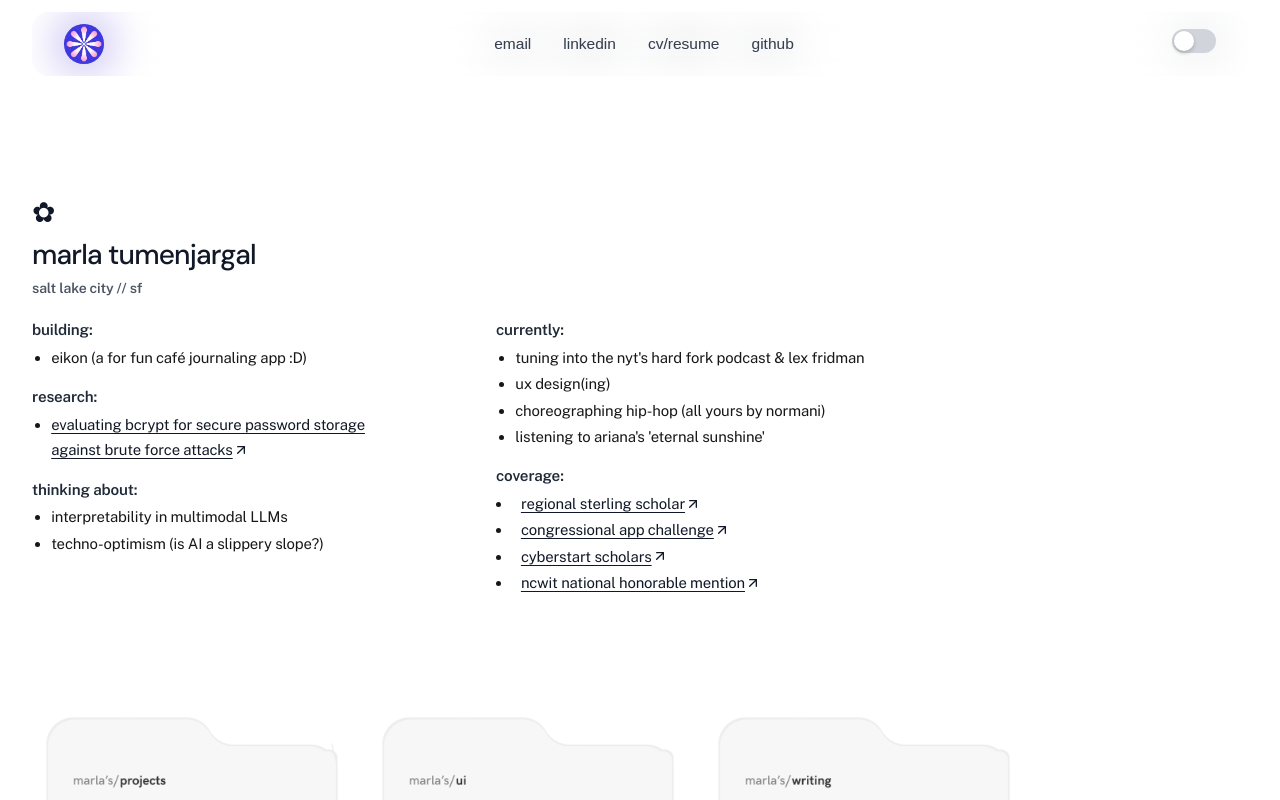
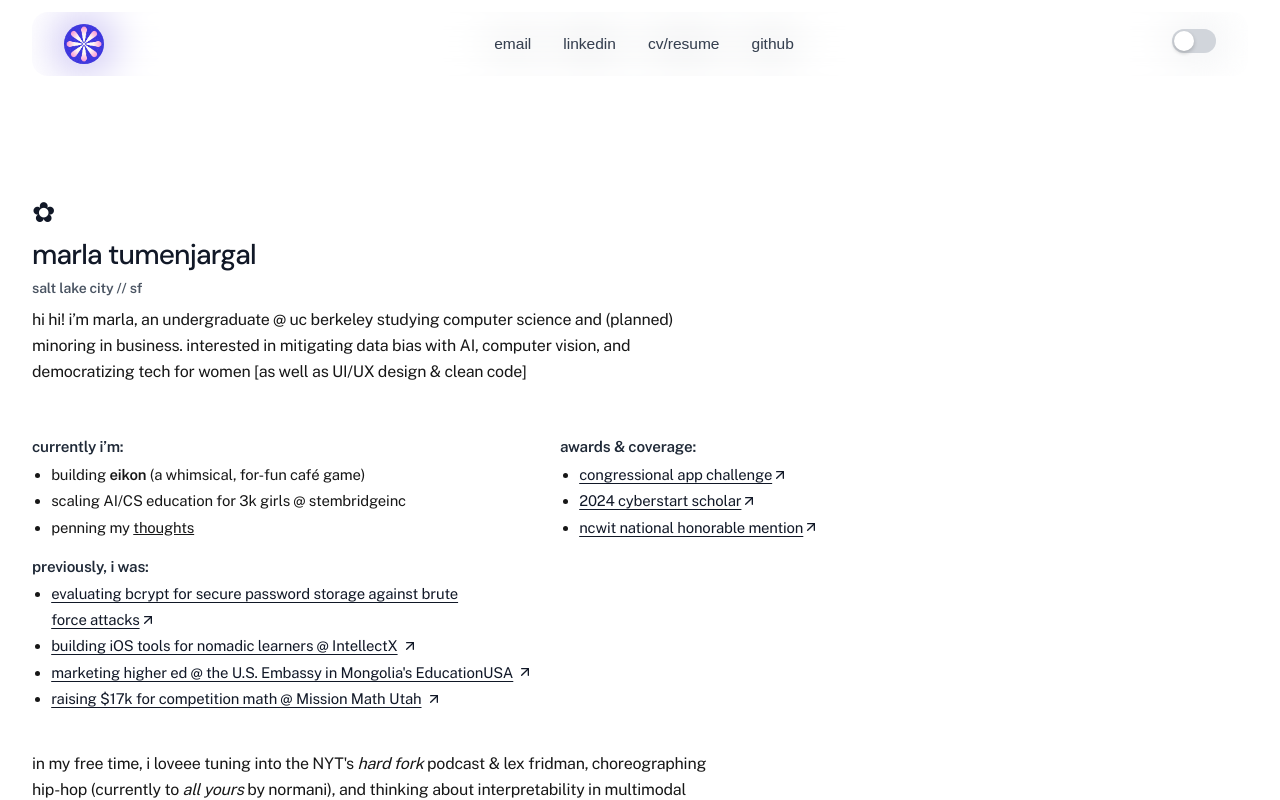
Before and after one commit to marla-tumenjargal/dashboard, a Next.js app in the folder dashboard/: page / in a window 1280 px wide. Shown: the top 800 px of the page. Built offline with nearby package versions, Linux system fonts and the light colour scheme.

Commit message:
more updates

```diff
--- a/dashboard/src/app/components/Hero.tsx
+++ b/dashboard/src/app/components/Hero.tsx
@@ -10,22 +10,28 @@ export default function Hero() {
                 <p className="hero-name">✿</p>
                 <p className="hero-name">marla tumenjargal</p>
                 <p className="hero-location">salt lake city // sf</p>
+
+                <div className="hero-bio">
+                    <p>
+                        hi hi! i’m marla, an undergraduate @ uc berkeley studying computer science and (planned) minoring in business. interested in mitigating data bias with AI, computer vision, and democratizing tech for women [as well as UI/UX design & clean code]
+                    </p>
+                </div>
             </div>
 
             <div className="hero-columns">
                 <div className="hero-column">
                     <div className="section">
-                        <p className="section-title">building:</p>
+                        <p className="section-title">currently i’m:</p>
                         <ul>
-                            <li>eikon (a for fun café journaling app :D)</li>
+                            <li>building <strong>eikon</strong> (a whimsical, for-fun café game)</li>
+                            <li>scaling AI/CS education for 3k girls @ stembridgeinc</li>
+                            <li>penning my <a href="/writing" className="underline">thoughts</a></li>
                         </ul>
                     </div>
 
                     <div className="section">
-                        <p className="section-title">research:</p>
+                        <p className="section-title">previously, i was:</p>
                         <ul>
-
-
                         <li>
                         <a
                             href="https://drive.google.com/file/d/1w1xmkq_HoUAaS_-eGr8OWHLERXESeL-e/view"
@@ -33,103 +39,105 @@ export default function Hero() {
                             rel="noopener noreferrer"
                             className="research-link"
                         >
-                            evaluating bcrypt for secure password storage
+                            evaluating bcrypt for secure password storage against brute
                             <br />
                             <span>
-                            against brute force attacks
+                            force attacks
                             <ArrowUpRight className="research-arrow" />
                             </span>
                         </a>
                         </li>
+                        <li>
+
+                        <a
+                            href="https://www.congressionalappchallenge.us/22-ut04/"
+                            className="research-link"
+                            target="_blank"
+                            rel="noopener noreferrer"
+                        >
+                            building iOS tools for nomadic learners @ IntellectX{' '}
+                            <ArrowUpRight className="research-arrow" />
+                        </a>
+                        </li>
 
 
-                        </ul>
-                        </div>
-                    <div className="section">
-                        <p className="section-title">thinking about:</p>
-                        <ul>
-                            <li>interpretability in multimodal LLMs</li>
-                            <li>techno-optimism (is AI a slippery slope?)</li>
+                        <li>
+                        <a
+                            href="https://educationusa.state.gov/centers/educationusa-mongolia"
+                            className="research-link"
+                            target="_blank"
+                            rel="noopener noreferrer"
+                        >
+                            marketing higher ed @ the U.S. Embassy in Mongolia's EducationUSA
+                            <ArrowUpRight className="research-arrow" />
+                        </a>
+                        </li>
+
+                        <li>
+                        <a
+                            href="https://www.linkedin.com/company/mission-math-utah/"
+                            className="research-link"
+                            target="_blank"
+                            rel="noopener noreferrer"
+                        >
+                            raising $17k for competition math @ Mission Math Utah
+                            <ArrowUpRight className="research-arrow" />
+                        </a>
+                        </li>
                         </ul>
                     </div>
                 </div>
 
                 <div className="hero-column">
                     <div className="section">
-                        <p className="section-title">currently:</p>
+                        <p className="section-title">awards & coverage:</p>
+
                         <ul>
-                            <li>tuning into the nyt's hard fork podcast & lex fridman</li>
-                            <li>ux design(ing)</li>
-                            <li>choreographing hip-hop (all yours by normani)</li>
-                            <li>listening to ariana's 'eternal sunshine'</li>
-                        </ul>
-                    </div>
-
-                    <div className="section">
-                        <p className="section-title">coverage:</p>
-
-
-                        <li>
-                        <a
-                            href="https://www.google.com/search?q=marla+tumenjargal&oq=marla+tumenjargal&gs_lcrp=EgZjaHJvbWUyBggAEEUYOTIGCAEQRRg7MgoIAhAAGIAEGKIEMgcIAxAAGO8FMgoIBBAAGIAEGKIEMgYIBRBFGDwyBggGEEUYPDIGCAcQRRg80gEIMTQzMmowajeoAgCwAgA&sourceid=chrome&ie=UTF-8"
-                            target="_blank"
-                            rel="noopener noreferrer"
-                            className="research-link">
-                            <br />
-                            <span>
-                            regional sterling scholar
-                            <ArrowUpRight className="research-arrow" />
-                            </span>
-                        </a>
-                        </li>
-
-
-
                             <li>
                                 <a
                                     href="https://www.congressionalappchallenge.us/22-ut04/"
                                     target="_blank"
                                     rel="noopener noreferrer"
-                            className="research-link">
-                            <br />
+                                    className="research-link"
+                                >
                                     <span>
-                            congressional app challenge
-                            <ArrowUpRight className="research-arrow" />
+                                        congressional app challenge<ArrowUpRight className="research-arrow" />
                                     </span>
                                 </a>
                             </li>
-
-
                             <li>
                                 <a
                                     href="https://www.nationalcyberscholarship.org/ncsf-winners-2024"
                                     target="_blank"
                                     rel="noopener noreferrer"
-                            className="research-link">
-                            <br />
+                                    className="research-link"
+                                >
                                     <span>
-                            cyberstart scholars
-                            <ArrowUpRight className="research-arrow" />
+                                        2024 cyberstart scholar <ArrowUpRight className="research-arrow" />
                                     </span>
                                 </a>
                             </li>
-
-
                             <li>
                                 <a
                                     href="https://www.aspirations.org/people/marla-t/1291564"
                                     target="_blank"
                                     rel="noopener noreferrer"
-                            className="research-link">
-                            <br />
+                                    className="research-link"
+                                >
                                     <span>
-                            ncwit national honorable mention
-                            <ArrowUpRight className="research-arrow" />
+                                        ncwit national honorable mention <ArrowUpRight className="research-arrow" />
                                     </span>
                                 </a>
                             </li>
+                        </ul>
                     </div>
                 </div>
+            </div>
+
+            <div className="hero-bio">
+                <p>
+                    in my free time, i loveee tuning into the NYT's <em>hard fork</em> podcast & lex fridman, choreographing hip-hop (currently to <em>all yours</em> by normani), and thinking about interpretability in multimodal LLMs.
+                </p>
             </div>
 
             <div className="hero-images-container">
--- a/dashboard/src/app/components/hero.css
+++ b/dashboard/src/app/components/hero.css
@@ -52,7 +52,7 @@
 .hero-column {
     flex: 1;
     min-width: 260px;
-    max-width: 28rem;
+    max-width: 32rem;
     font-size: 0.93rem;
     font-family: 'Public Sans', sans-serif;
     line-height: 1.45;
@@ -210,3 +210,13 @@
   .research-link:hover .research-arrow {
     transform: translate(2px, -2px);
   }
+
+  .hero-bio {
+    font-family: 'Public Sans', sans-serif;
+    font-size: 1rem;
+    letter-spacing: -0.015em;
+    margin-top: 0.5rem;
+    margin-bottom: 2rem;
+    max-width: 700px;
+    line-height: 1.6;
+  }
```
Lines whose indentation alone changed are shown as unchanged.
